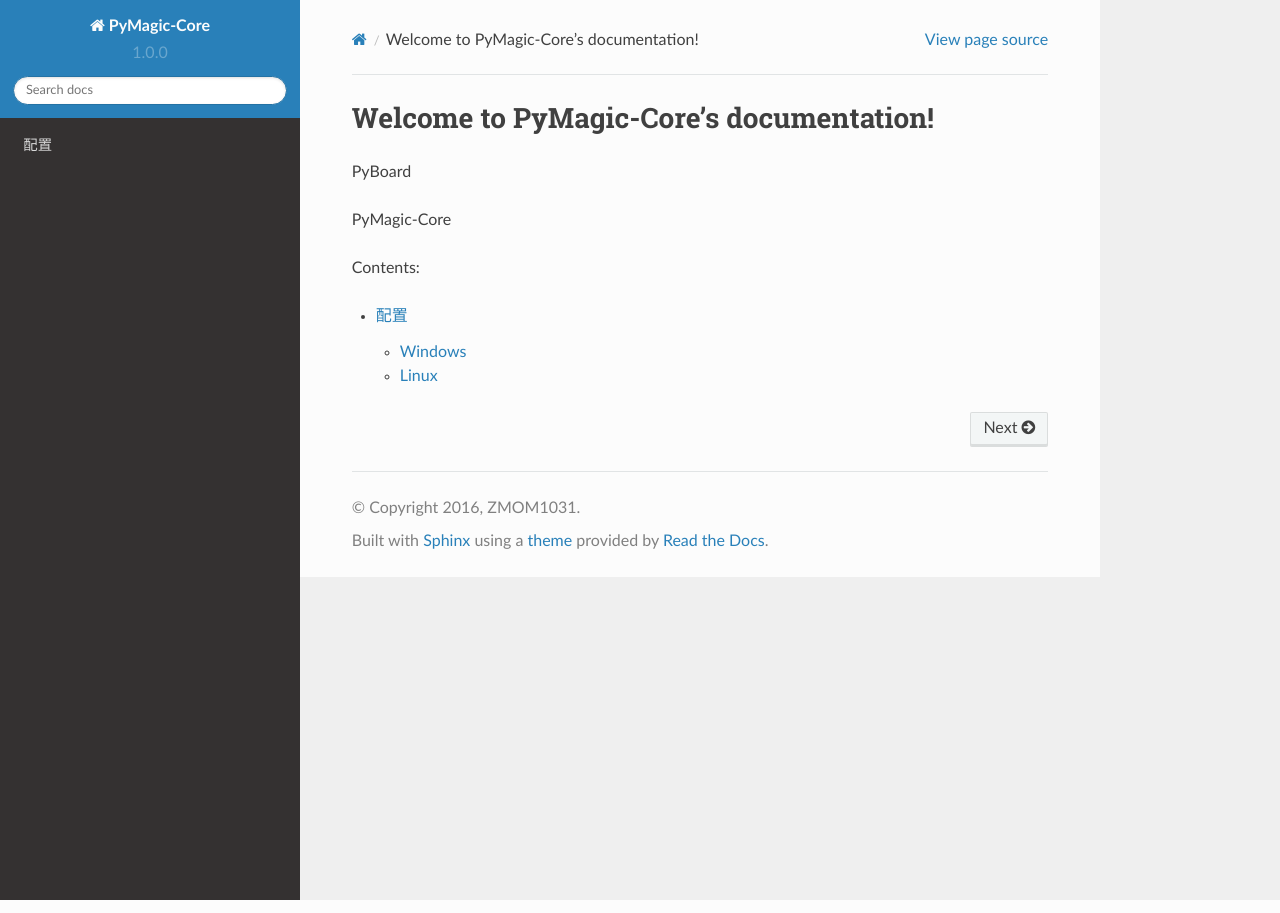
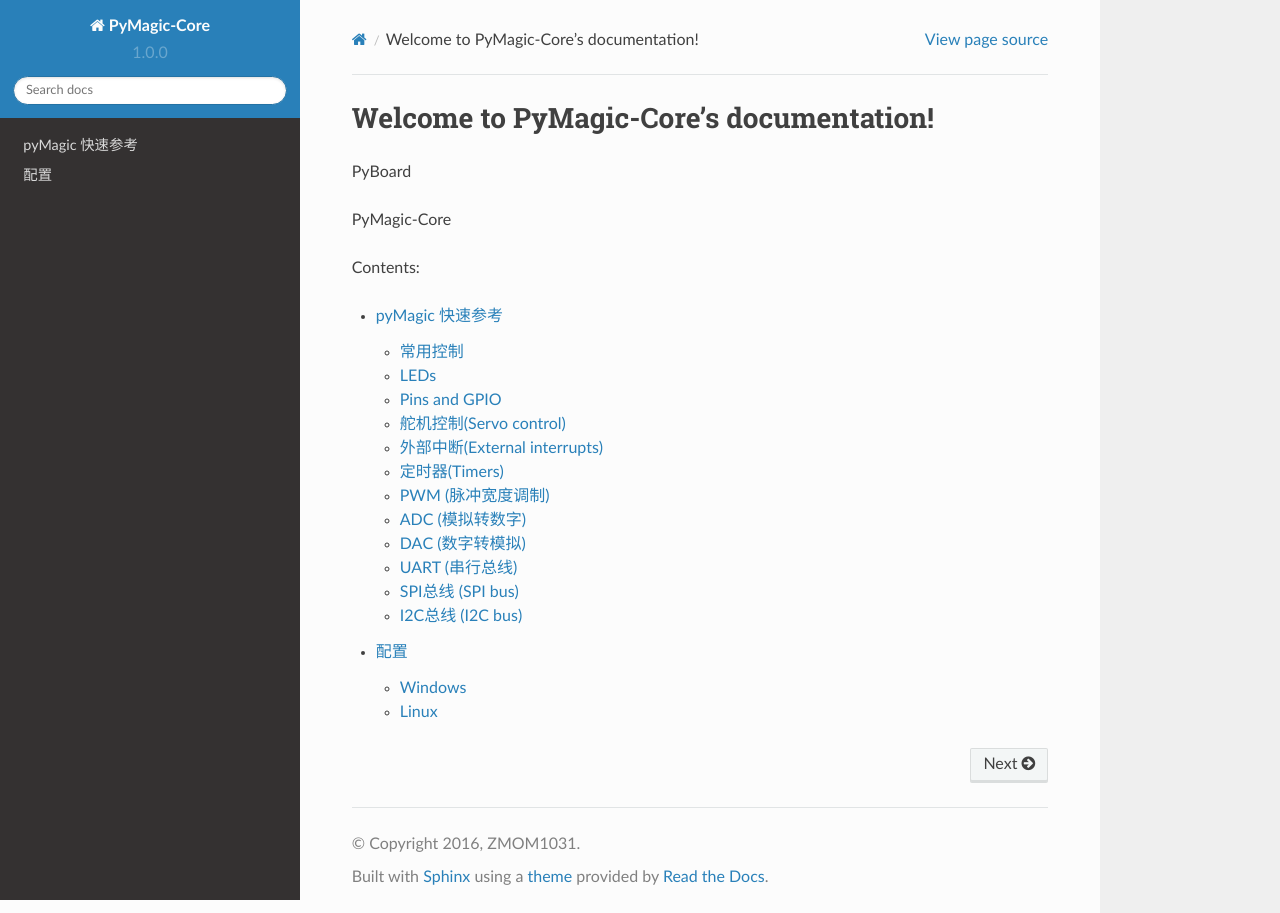
Before and after one commit to rmokerone/pyMagic-docs, a Sphinx documentation site: the page built from source/index.rst, in a window 1280 px wide. Built offline with Sphinx 7.4.7 and the Read the Docs theme 2.0.0, drawn with Linux system fonts in a browser that asks for light colours; part of the change alters nothing that is shown.

Commit message:
add quick_ref

```diff
--- a/source/index.rst
+++ b/source/index.rst
@@ -15,4 +15,5 @@ Contents:
 .. toctree::
    :maxdepth: 2
 
-   configure
+   pymagic/quickref.rst
+   pymagic/configure.rst
--- /dev/null
+++ b/source/pymagic/quickref.rst
@@ -0,0 +1,152 @@
+.. _quickref:
+
+pyMagic 快速参考
+===============================
+
+.. image:: http://micropython.org/resources/pybv10-pinout.jpg
+    :alt: PYBv1.0 pinout
+    :width: 700px
+
+常用控制
+---------------------
+
+See :mod:`pyb`. ::
+
+    import pyb
+
+    pyb.delay(50) # 等待50ms
+    pyb.millis() # 从bootup到当前的ms数
+    pyb.repl_uart(pyb.UART(1, 9600)) # duplicate REPL on UART(1)
+    pyb.wfi() # 暂停CPU,等待中断
+    pyb.freq() # 获取CPU 和 bus 频率
+    pyb.freq(60000000) # 设置 CPU 频率到 60MHz
+    pyb.stop() # 停止 CPU, 等待外部中断
+
+LEDs
+----
+
+See :ref:`pyb.LED <pyb.LED>`. ::
+
+    from pyb import LED
+
+    led = LED(1) # 红色led
+    led.toggle()
+    led.on()
+    led.off()
+
+Pins and GPIO
+-------------
+
+See :ref:`pyb.Pin <pyb.Pin>`. ::
+
+    from pyb import Pin
+
+    p_out = Pin('X1', Pin.OUT_PP)
+    p_out.high()
+    p_out.low()
+
+    p_in = Pin('X2', Pin.IN, Pin.PULL_UP)
+    p_in.value() # 获得引脚电平值, 0 or 1
+
+舵机控制(Servo control)
+-----------------------
+
+See :ref:`pyb.Servo <pyb.Servo>`. ::
+
+    from pyb import Servo
+
+    s1 = Servo(1) # 舵机在位置 1 (X1, VIN, GND)
+    s1.angle(45) # 移动到 45 度
+    s1.angle(-60, 1500) # 在1500ms内移动到 -60 度
+    s1.speed(50) # 连续旋转舵机
+
+外部中断(External interrupts)
+-----------------------------
+
+See :ref:`pyb.ExtInt <pyb.ExtInt>`. ::
+
+    from pyb import Pin, ExtInt
+
+    callback = lambda e: print("intr")
+    ext = ExtInt(Pin('Y1'), ExtInt.IRQ_RISING, Pin.PULL_NONE, callback)
+
+定时器(Timers)
+--------------
+
+See :ref:`pyb.Timer <pyb.Timer>`. ::
+
+    from pyb import Timer
+
+    tim = Timer(1, freq=1000)
+    tim.counter() # 获得计数值
+    tim.freq(0.5) # 0.5 Hz
+    tim.callback(lambda t: pyb.LED(1).toggle())
+
+PWM (脉冲宽度调制)
+------------------------------------------
+
+See :ref:`pyb.Pin <pyb.Pin>` and :ref:`pyb.Timer <pyb.Timer>`. ::
+
+    from pyb import Pin, Timer
+
+    p = Pin('X1') # X1引脚具有 TIM2, CH1功能
+    tim = Timer(2, freq=1000)
+    ch = tim.channel(1, Timer.PWM, pin=p)
+    ch.pulse_width_percent(50)
+
+ADC (模拟转数字)
+---------------------------------------------
+
+See :ref:`pyb.Pin <pyb.Pin>` and :ref:`pyb.ADC <pyb.ADC>`. ::
+
+    from pyb import Pin, ADC
+
+    adc = ADC(Pin('X19'))
+    adc.read() # 读数, 0-4095
+
+DAC (数字转模拟)
+---------------------------------------------
+
+See :ref:`pyb.Pin <pyb.Pin>` and :ref:`pyb.DAC <pyb.DAC>`. ::
+
+    from pyb import Pin, DAC
+
+    dac = DAC(Pin('X5'))
+    dac.write(120) # 输出0 到 255
+
+UART (串行总线)
+--------------------------
+
+See :ref:`pyb.UART <pyb.UART>`. ::
+
+    from pyb import UART
+
+    uart = UART(1, 9600)
+    uart.write('hello')
+    uart.read(5) # 最多读取5个字节
+
+SPI总线 (SPI bus)
+-----------------
+
+See :ref:`pyb.SPI <pyb.SPI>`. ::
+
+    from pyb import SPI
+
+    spi = SPI(1, SPI.MASTER, baudrate=200000, polarity=1, phase=0)
+    spi.send('hello')
+    spi.recv(5) # 在该总线上接收5个字节
+    spi.send_recv('hello') # 发送并接收5个字节
+
+I2C总线 (I2C bus)
+-----------------
+
+See :ref:`pyb.I2C <pyb.I2C>`. ::
+
+    from pyb import I2C
+
+    i2c = I2C(1, I2C.MASTER, baudrate=100000)
+    i2c.scan() # 返回从机地址列表
+    i2c.send('hello', 0x42) # 发送5个字节到地址为0x42的从机
+    i2c.recv(5, 0x42) # 从从机接收5个字节
+    i2c.mem_read(2, 0x42, 0x10) # 从地址为0x42的从机 去读内存地址0x10的两个字节
+    i2c.mem_write('xy', 0x42, 0x10) # 写两个字节到地址为0x42的从机的0x10内存位置
```
Also changed, not shown: source/pymagic/configure.rst (renamed from source/configure.rst).
